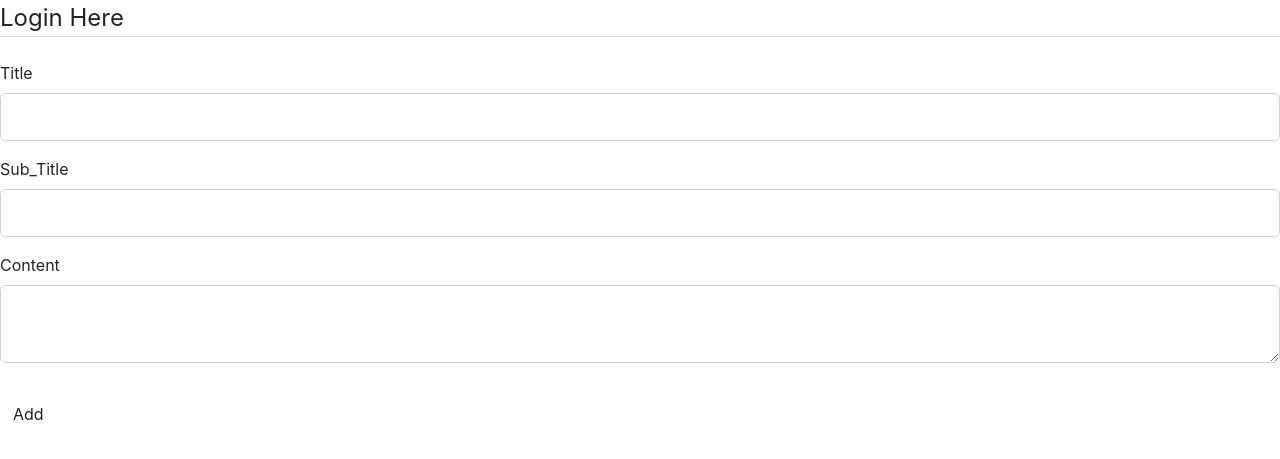
After one commit to Mohamedlee27/Blog-IP, a Flask app: page /new in a window 1280 px wide. The commit adds this page. Shown: the top 459 px of the page. Run offline with Flask 2, Linux system fonts and the light colour scheme.

Commit message:
created a blog html added blog function to create blog and appear it

```diff
--- a/app/forms.py
+++ b/app/forms.py
@@ -20,3 +20,9 @@ class RegistrationForm(FlaskForm):
     password=PasswordField('Password', validators=[DataRequired()])
     confirm_password=PasswordField('Password', validators=[DataRequired(), EqualTo('password')])
     submit=SubmitField('Sign up')
+
+class BlogForm(FlaskForm):
+    title=StringField('Title', validators=[DataRequired()])
+    sub_title=StringField('Sub_Title', validators=[DataRequired()])
+    content=TextAreaField('Content', validators=[DataRequired()])
+    add=SubmitField('Add')
--- /dev/null
+++ b/app/templates/newblog.html
@@ -0,0 +1,63 @@
+<!DOCTYPE html>
+<html lang="en">
+<head>
+    <meta charset="UTF-8">
+    <meta http-equiv="X-UA-Compatible" content="IE=edge">
+    <meta name="viewport" content="width=device-width, initial-scale=1.0">
+    <link rel="stylesheet" href="https://cdn.jsdelivr.net/npm/bootstrap@4.6.1/dist/css/bootstrap.min.css" integrity="sha384-zCbKRCUGaJDkqS1kPbPd7TveP5iyJE0EjAuZQTgFLD2ylzuqKfdKlfG/eSrtxUkn" crossorigin="anonymous">
+    <title>Document</title>
+</head>
+<body>
+    <div class="content-section ">
+    </div>
+    <form method="POST"  action="{{url_for('newPost')}}" novalidate>
+        {{form.hidden_tag()}}
+        <fieldset class="form-group">
+            <legend  class="border-bottom mb-4">Login Here</legend>
+            <div class="form-group">
+                {{form.title.label(class="form-control-label")}}
+                {% if form.title.errors%}
+                {{form.title(class="form-control form-control-lg is-invalid" )}}
+                    <div class="invalid-feedback">
+                        {% for error in form.title.errors%}
+                            <span>{{error}}</span>
+                        {% endfor %}
+                    </div>
+                    {% else%}
+                    {{form.title(class="form-control form-control-lg")}}
+                {% endif %}
+            </div>
+            <div class="form-group">
+                {{form.sub_title.label(class="form-control-label")}}
+                    {% if form.sub_title.errors%}
+                    {{form.sub_title(class="form-control form-control-lg is-invalid" )}}
+                        <div class="invalid-feedback">
+                            {% for error in form.sub_title.errors%}
+                                <span>{{error}}</span>
+                            {% endfor %}
+                        </div>
+                        {% else%}
+                        {{form.sub_title(class="form-control form-control-lg")}}
+                    {% endif %}
+            </div>
+            <div class="form-group">
+                {{form.content.label(class="form-control-label")}}
+                    {% if form.content.errors%}
+                    {{form.content(class="form-control form-control-lg is-invalid" )}}
+                        <div class="invalid-feedback">
+                            {% for error in form.content.errors%}
+                                <span>{{error}}</span>
+                            {% endfor %}
+                        </div>
+                        {% else%}
+                        {{form.content(class="form-control form-control-lg")}}
+                    {% endif %}
+            </div>
+        </fieldset>
+        <div class="form-group ">
+            {{form.add(class="btn ")}}
+        </div>
+    </form>
+
+</body>
+</html>
--- a/app/views.py
+++ b/app/views.py
@@ -1,14 +1,14 @@
 from app import app,db
 from flask import render_template,flash,url_for,redirect
-from app.forms import LoginForm, RegistrationForm
-from app.models import User
+from app.forms import LoginForm, RegistrationForm, BlogForm
+from app.models import User, Blog
 from flask_login import login_user
 from flask_login import current_user, login_user
 @app.route('/')
 @app.route('/home')
 def home():
-
-    return render_template('index.html')
+    blogs=Blog.query.all()
+    return render_template('index.html',blogs=blogs)
 
 
 
@@ -37,3 +37,19 @@ def registration():
         flash(f'Account succesfully created', 'success')
         return redirect(url_for('login'))
     return render_template('registration.html', form=form)
+
+@app.route('/new')
+def new():
+    form=BlogForm()
+
+    return render_template('newblog.html' ,form=form)
+
+@app.route('/newblog', methods=['POST', 'GET'])
+def newPost():
+    form=BlogForm()
+    if form.validate_on_submit:
+        blog=Blog(title=form.title.data , sub_title=form.sub_title.data, content=form.content.data )
+        db.session.add(blog)
+        db.session.commit()
+        flash('blog added succesfully')
+        return redirect(url_for('home'))
```
Also changed, not shown: app/models.py (+13 -1 lines), app/templates/index.html (+6 -1 lines), migrations/versions/0607a2129db2_user_table.py (added, +39 -0 lines), app/app.db.
